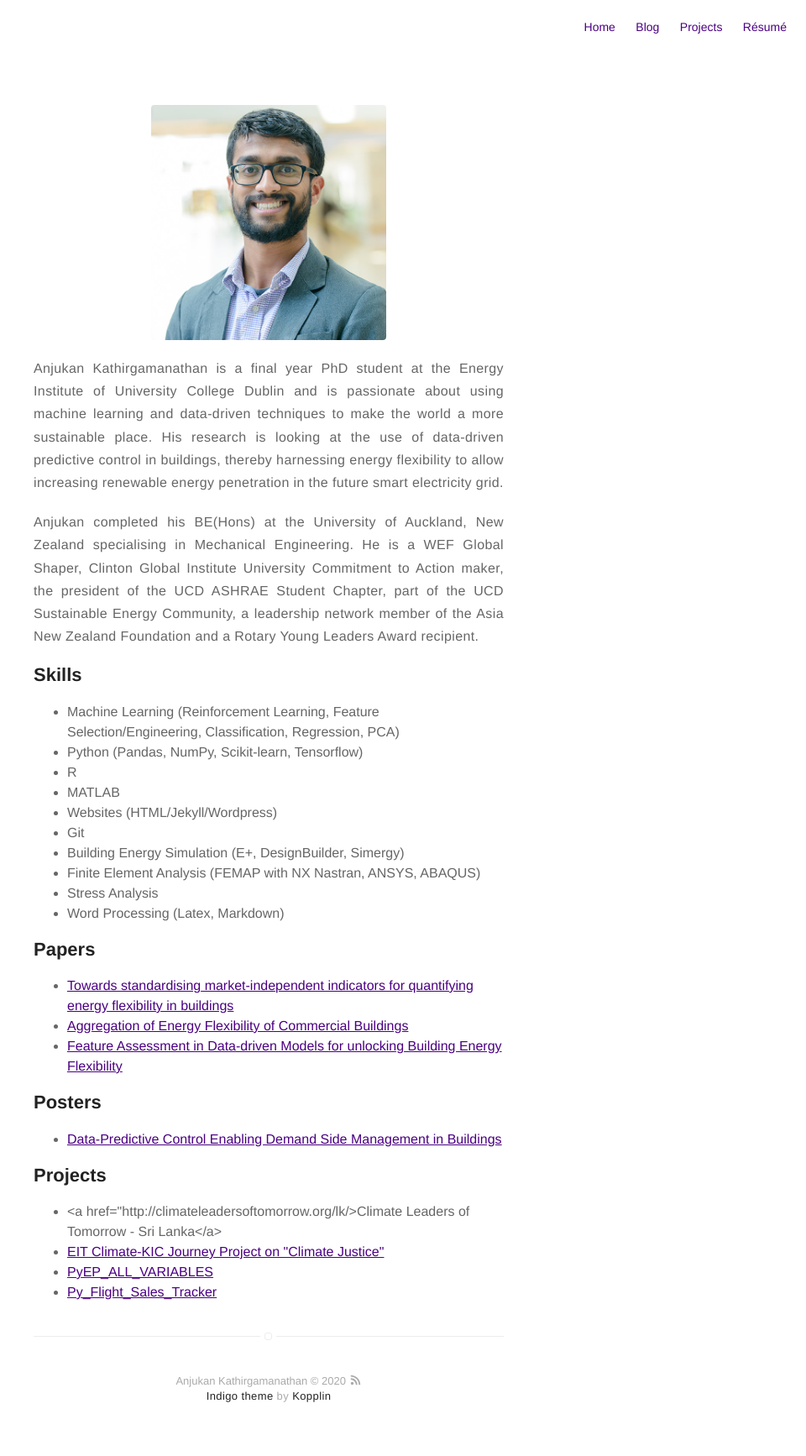
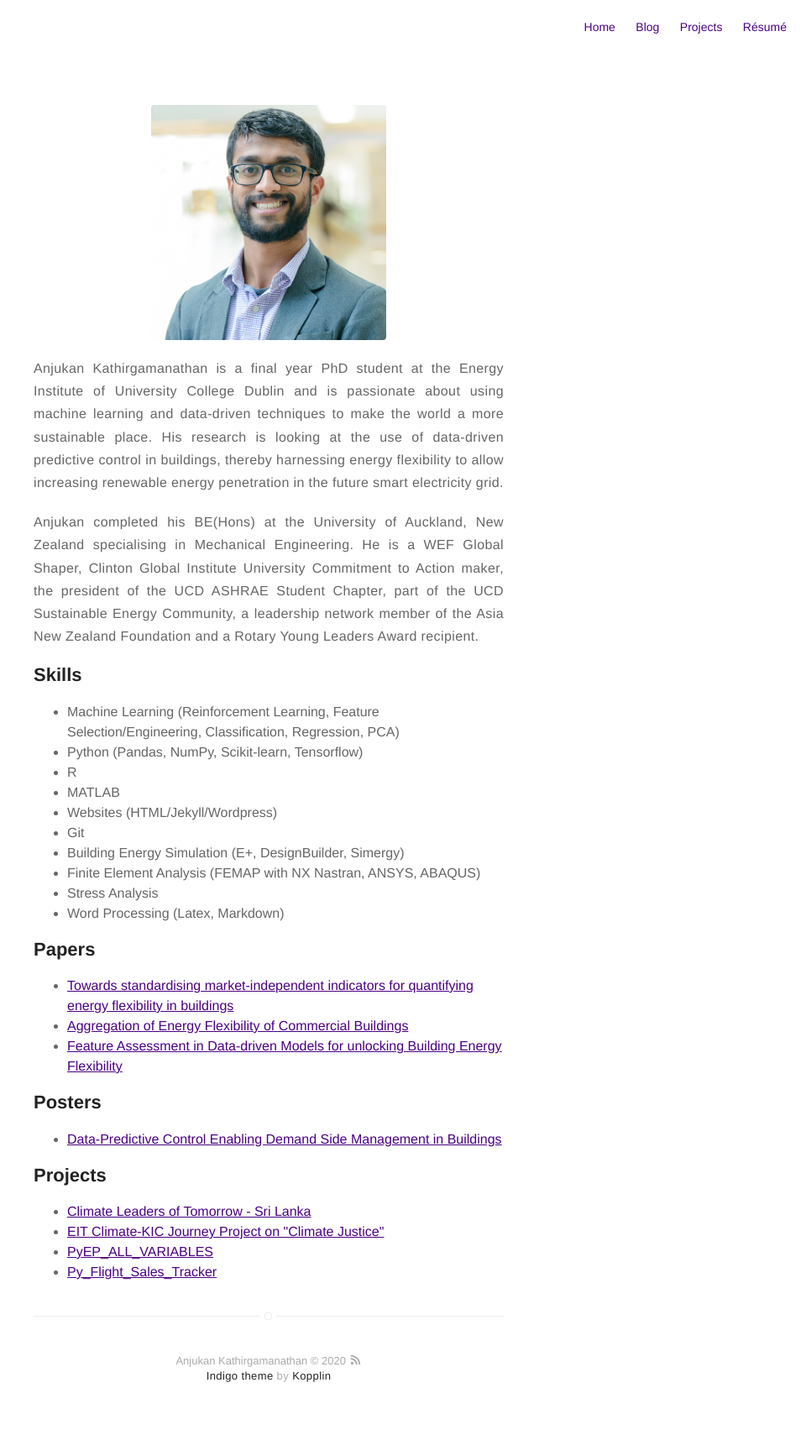
Before and after one commit to anjukan/anjukan.github.io, a Jekyll site: the page built from about.md, in a window 1280 px wide. Shown: the whole page at 84% size, without its empty margins (320-1280 px from the left). Built offline with Jekyll 4.4.1, drawn with Linux system fonts in a browser that asks for light colours; after the commit the page ends 1710 px from its top, so only the background shows below that.

Commit message:
Updated about page

```diff
--- a/about.md
+++ b/about.md
@@ -53,7 +53,7 @@ Award recipient.</p>
 <h2>Projects</h2>
 
 <ul>
-	<li><a href="http://climateleadersoftomorrow.org/lk/>Climate Leaders of Tomorrow - Sri Lanka</a></li>
+	<li><a href="http://climateleadersoftomorrow.org/lk/">Climate Leaders of Tomorrow - Sri Lanka</a></li>
 	<li><a href="/assets/documents/19TgroupCLIMATEJUSTICELEAGUE.pdf">EIT Climate-KIC Journey Project on "Climate Justice"</a></li>
 	<li><a href="https://github.com/anjukan/PyEP_ALL_VARIABLES ">PyEP_ALL_VARIABLES</a></li>
 	<li><a href="https://github.com/anjukan/Py_Flight_Sales_Tracker">Py_Flight_Sales_Tracker</a></li>
```
